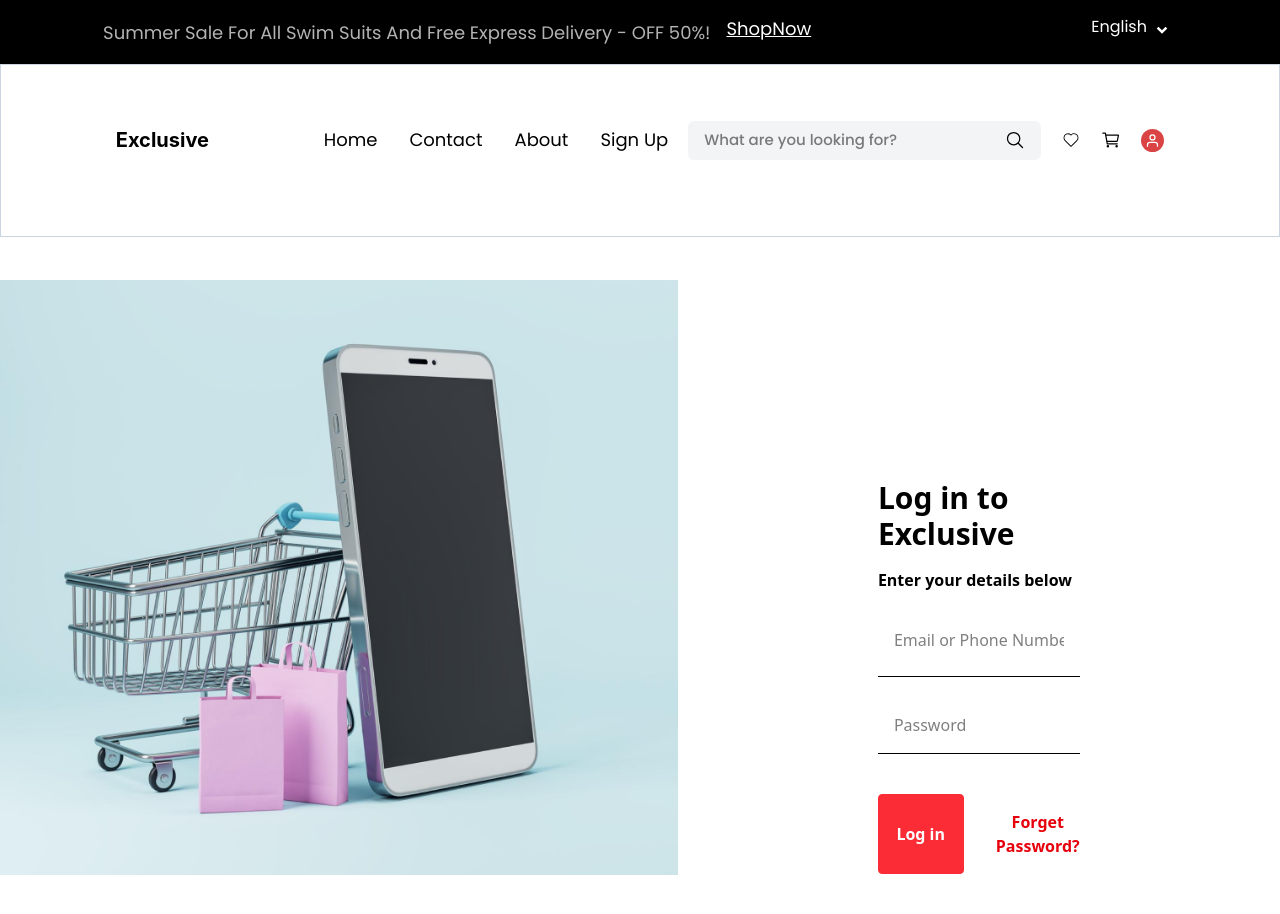
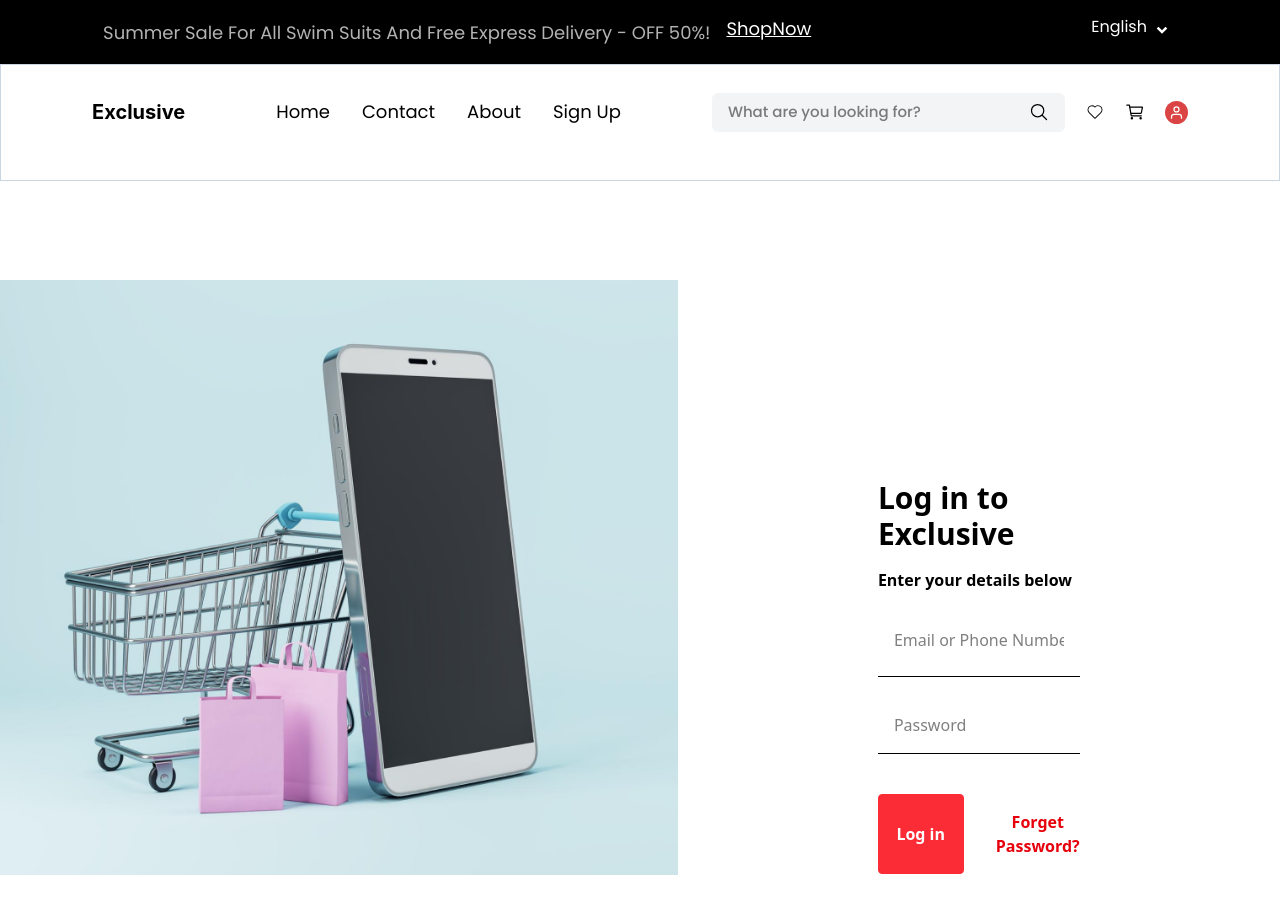
Before and after one commit to OPA6IX1/Declutter, a React (Vite) app: page / in a window 1280 px wide. Shown: the top 914 px of the page. Built offline with nearby package versions, Linux system fonts and the light colour scheme; a web font is replaced by a local one.

Commit message:
navbar repost

```diff
--- a/src/components/navBar.tsx
+++ b/src/components/navBar.tsx
@@ -12,19 +12,30 @@ const NavBar = () => {
         Exclusive
       </h1>
 
+      <ul className="hidden lg:flex gap-8 items-center text-lg text-[17px] md:text-[18px] font-[poppins] font-[400]">
+        <li>
+          <NavLink to="/" className="hover:text-gray-300">
+            Home
+          </NavLink>
+        </li>
+        <li>
+          <NavLink to="/contact" className="hover:text-gray-300">
+            Contact
+          </NavLink>
+        </li>
+        <li>
+          <NavLink to="/about" className="hover:text-gray-300">
+            About
+          </NavLink>
+        </li>
+        <li>
+          <NavLink to="/signup" className="hover:text-gray-300">
+            Sign Up
+          </NavLink>
+        </li>
+      </ul>
 
-      <div className="flex justify-between gap-5 my-7 items-center ">
-
-    <ul className="hidden lg:flex gap-8 items-center text-lg text-[17px] md:text-[18px] font-[poppins] font-[400]">
-      <li><NavLink to="/" className="hover:text-gray-300">Home</NavLink></li>
-      <li><NavLink to="/contact" className="hover:text-gray-300">Contact</NavLink></li>
-      <li><NavLink to="/about" className="hover:text-gray-300">About</NavLink></li>
-      <li><NavLink to="/signup" className="hover:text-gray-300">Sign Up</NavLink></li>
-
-    </ul>
-
-    <div className="flex gap-5 my-7 items-center ">
-
+      <div className="flex gap-5 my-7 items-center ">
         <form className="flex items-center gap-2 border-none bg-gray-100 px-4 py-2 rounded-md">
           <input
             type="text"
@@ -45,11 +56,8 @@ const NavBar = () => {
           <FiUser size={15} />
         </div>
       </div>
-      </div>
     </nav>
   );
 };
 
-
-
 export default NavBar;
```
